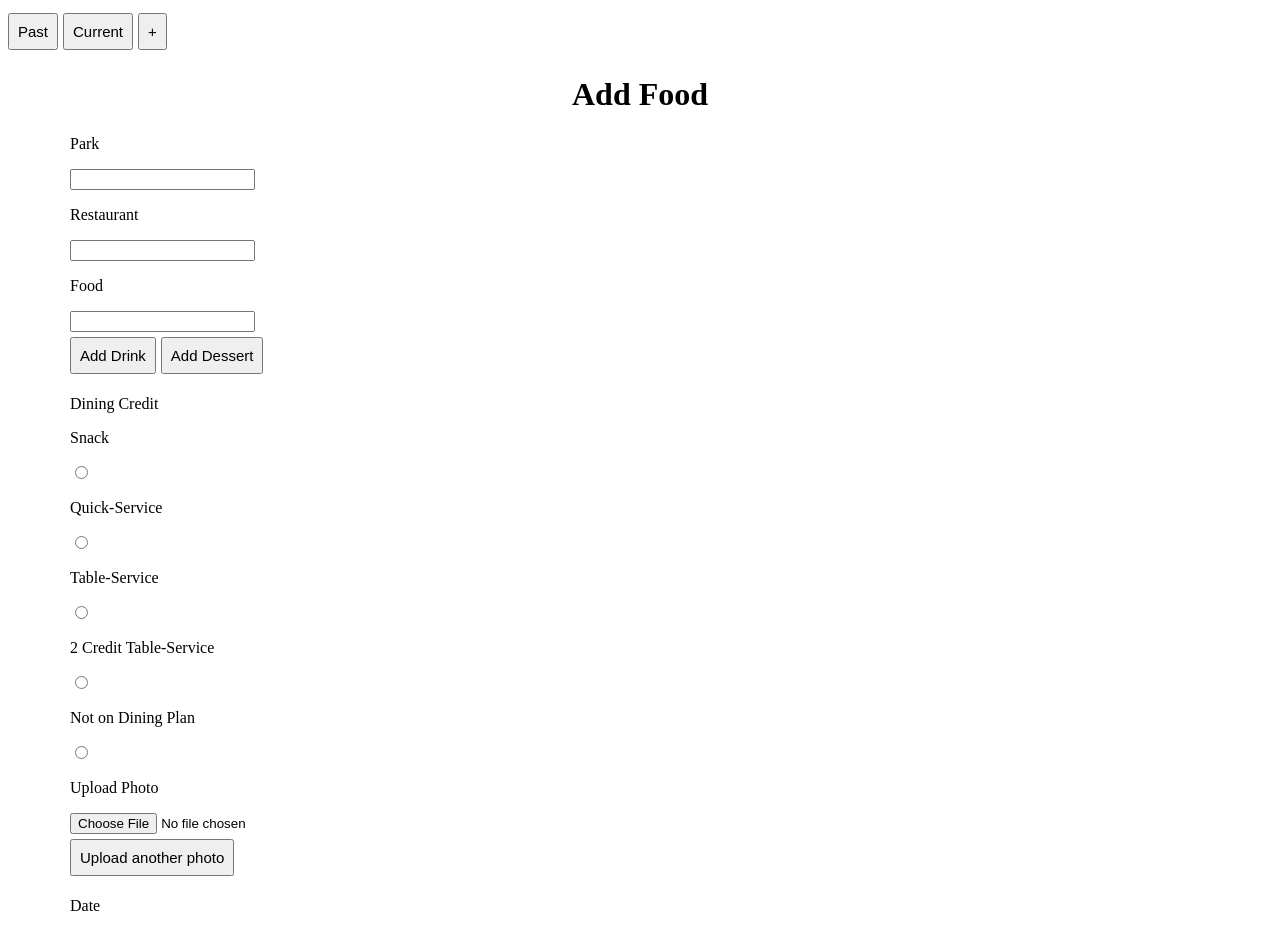
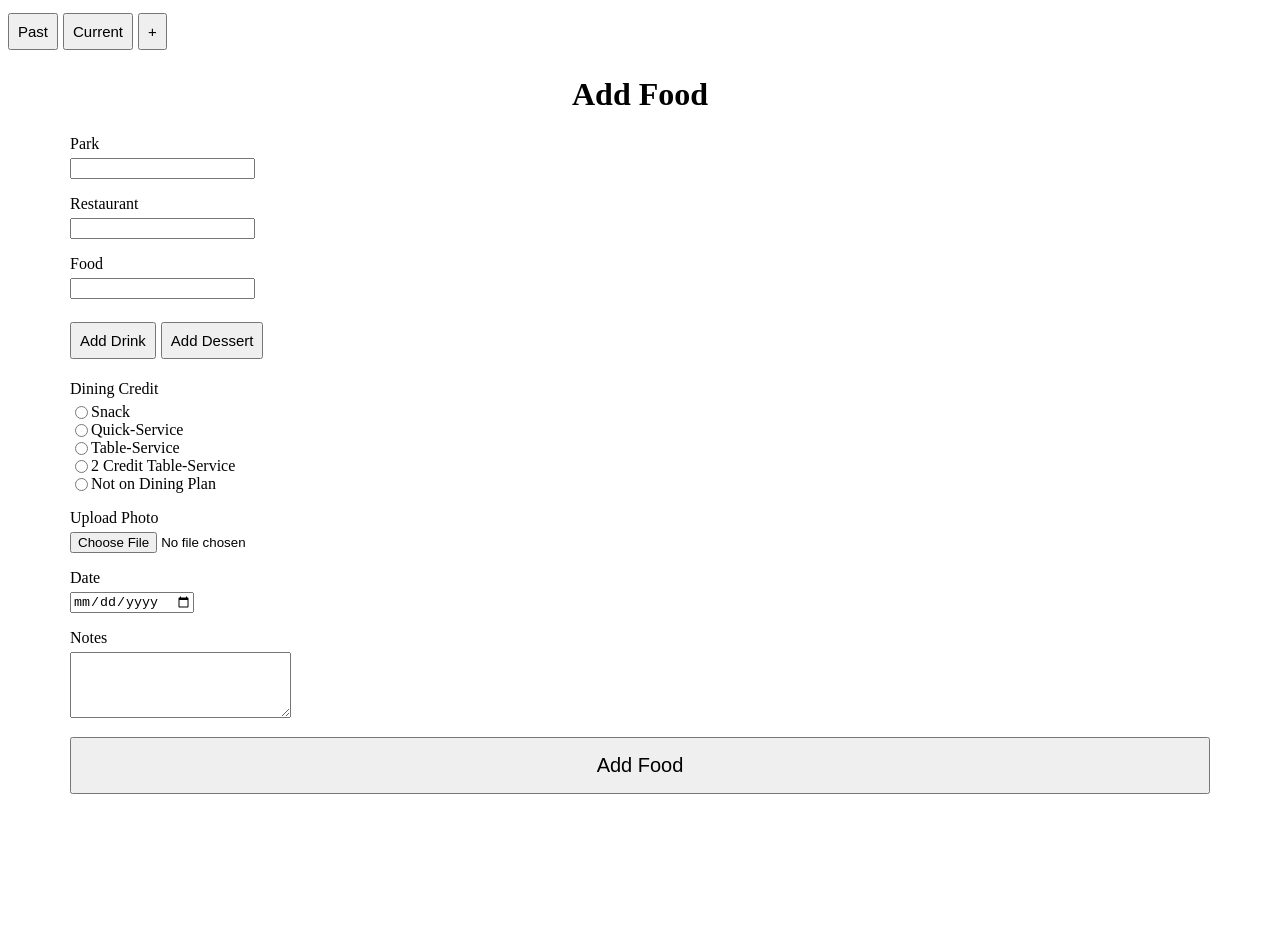
Before and after one commit to christinakerr/disney-dining-tracker, a React (Create React App) app in the folder client/: page /add-food in a window 1280 px wide. Shown: the top 934 px of the page. After the commit the page ends 809 px from the top, so only its background shows below. Built offline with nearby package versions, Linux system fonts and the light colour scheme.

Commit message:
Styled layout of forms

```diff
--- a/client/src/components/Forms/Input.js
+++ b/client/src/components/Forms/Input.js
@@ -1,16 +1,21 @@
 /** @jsxImportSource @emotion/react */
 
 import P from "../Text/P"
+import { css } from '@emotion/react'
 
 function Input(props){
     return (
         <div>
             <label for={props.input}>
-                <P>{props.label}</P>
+                <P label type={props.type==="radio" ? "radio":""}>{props.label}</P>
             </label>
-            <input id={props.id || props.input} name={props.input} type={props.type} value={props.value} />
+            <input css={[props.type==="radio" ? radio:""]} id={props.id || props.input} name={props.input} type={props.type} value={props.value} />
         </div>
     );
 }
 
 export default Input;
+
+const radio = css`
+    float: left;
+`
--- a/client/src/components/Forms/TextArea.js
+++ b/client/src/components/Forms/TextArea.js
@@ -7,9 +7,9 @@ function TextArea(props){
     return (
         <div>
             <label for={props.input}>
-                <P>{props.label}</P>
+                <P label>{props.label}</P>
             </label>
-            <textarea id={props.input} name={props.input} rows="4" cols="30"/>
+            <textarea id={props.input} name={props.input} rows="4" cols="25"/>
         </div>
     );
 }
--- a/client/src/components/Text/P.js
+++ b/client/src/components/Text/P.js
@@ -1,9 +1,19 @@
 /** @jsxImportSource @emotion/react */
+
+import { css } from '@emotion/react'
 
 function P(props){
     return (
-        <p>{props.children}</p>
+        <p css={[props.label ? label : "", props.type ? radio : ""]}>{props.children}</p>
     );
 }
 
 export default P;
+
+const label = css`
+    margin-bottom: 5px;
+`
+
+const radio = css`
+    display: inline;
+`
--- a/client/src/pages/AddFood.js
+++ b/client/src/pages/AddFood.js
@@ -14,11 +14,12 @@ function AddFood(){
                 <Input type="text" label="Park" input="park"/>
                 <Input type="text" label="Restaurant" input="restaurant"/>
                 <Input type="text" label="Food" input="food"/>
+                <br />
 
                 <Button>Add Drink</Button>
                 <Button>Add Dessert</Button>
 
-                <P>Dining Credit</P>
+                <P label>Dining Credit</P>
 
                 <Input type="radio" id="snack" label="Snack" input="credit" value="snack" />
                 <Input type="radio" id="quick-service" label="Quick-Service" input="credit" value="quick-service" />
@@ -27,11 +28,8 @@ function AddFood(){
                 <Input type="radio" id="no-plan" label="Not on Dining Plan" input="credit" value="no-plan" />
 
                 <Input type="file" label="Upload Photo" input="photo" />
-                <Button>Upload another photo</Button>
 
-                <P>Date</P>
-                <Button>Today</Button>
-                <Input type="date" label="Or Select" />
+                <Input type="date" label="Date" />
 
                 <TextArea input="notes" label="Notes"/>
 
--- a/client/src/pages/AddVacation.js
+++ b/client/src/pages/AddVacation.js
@@ -10,7 +10,7 @@ function AddVacation(){
         <div>
             <H1>Add Vacation</H1>
             <Form>
-                <Input type="text" label="Name" input="vacation-name"/>
+                <Input type="text" label="Vacation Name" input="vacation-name"/>
                 <Input type="number" label="Nights in a Walt Disney World Resort" input="vacation-days"/>
                 <Button big>Add</Button>
             </Form>
```
